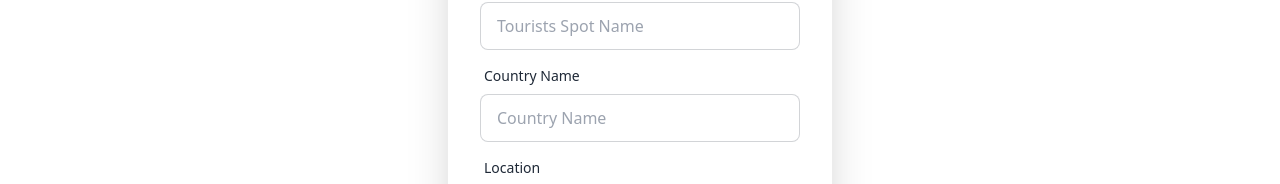
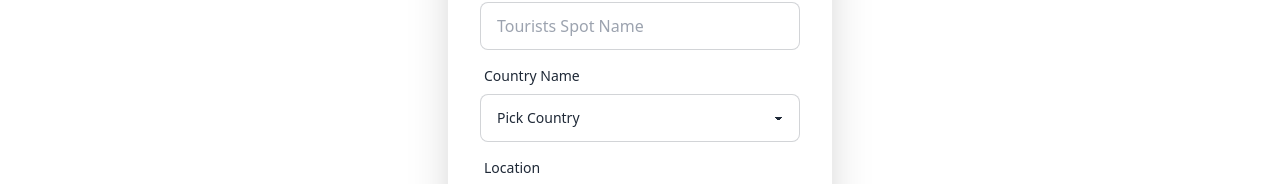
Before and after one commit to bdonti/travel-tribe-client, a React (Vite) app: page /addTouristSpot in a window 1280 px wide. Shown: the part 242-426 px from the top of the page. Built offline with nearby package versions, Linux system fonts and the light colour scheme; no server answers; sample sign-in values are in the browser's storage.

Commit message:
Select option added for country in add tourist and update section

```diff
--- a/src/pages/AddTouristSpot/AddTouristSpot.jsx
+++ b/src/pages/AddTouristSpot/AddTouristSpot.jsx
@@ -4,6 +4,7 @@ import toast from "react-hot-toast";
 
 const AddTouristSpot = () => {
   const [selectedSeason, setSelectedSeason] = useState("");
+  const [selectedCountry, setSelectedCountry] = useState("");
   const { user } = useContext(AuthContext);
   const handleAddTouristSpot = (event) => {
     event.preventDefault();
@@ -85,13 +86,25 @@ const AddTouristSpot = () => {
               <label className="label">
                 <span className="label-text">Country Name</span>
               </label>
-              <input
-                type="text"
-                placeholder="Country Name"
-                className="input input-bordered"
+              <select
+                className="select select-bordered w-full max-w-xs"
                 name="country_name"
                 required
-              />
+                value={selectedCountry}
+                onChange={(e) => setSelectedCountry(e.target.value)}
+              >
+                <option disabled value="">
+                  Pick Country
+                </option>
+                <option value="Italy">Italy</option>
+                <option value="Spain">Spain</option>
+                <option value="Greece">Greece</option>
+                <option value="Czech Republic">Czech Republic</option>
+                <option value="France">France</option>
+                <option value="United Kingdom">United Kingdom</option>
+                <option value="Germany">Germany</option>
+                <option value="Netherlands">Netherlands</option>
+              </select>
             </div>
             <div className="form-control">
               <label className="label">
--- a/src/pages/MyList/MyList.jsx
+++ b/src/pages/MyList/MyList.jsx
@@ -8,7 +8,8 @@ const MyList = () => {
   const { user } = useContext(AuthContext);
   const loadedSpots = useLoaderData();
   // const spots = loadedSpots.filter((spots) => spots.email === user.email);
-  const [selectedSeason, setSelectedSeason] = useState("");
+  // const [selectedSeason, setSelectedSeason] = useState("");
+  // const [selectedCountry, setSelectedCountry] = useState("");
   const [spots, setSpots] = useState([]);
 
   const handleUpdateClick = (spotId) => {
@@ -112,11 +113,20 @@ const MyList = () => {
     }
   }, [loadedSpots, user]);
 
-  useEffect(() => {
-    if (spots.length > 0) {
-      setSelectedSeason(spots[0].season);
-    }
-  }, [spots]);
+  // useEffect(() => {
+  //   if (spots.length > 0) {
+  //     setSelectedSeason(spots[0].season);
+  //     setSelectedCountry(spots[0].countryName);
+  //   }
+  // }, [spots]);
+
+  // const handleSeasonChange = (e) => {
+  //   setSelectedSeason(e.target.value);
+  // };
+
+  // const handleCountryChange = (e) => {
+  //   setSelectedCountry(e.target.value);
+  // };
 
   return (
     <div className="flex justify-center items-center mt-10">
@@ -214,13 +224,29 @@ const MyList = () => {
                           <label className="label">
                             <span className="label-text">Country Name</span>
                           </label>
-                          <input
-                            type="text"
-                            placeholder="Country Name"
-                            className="input input-bordered"
+                          <select
+                            className="select select-bordered w-full max-w-xs"
                             name="country_name"
-                            defaultValue={spot.countryName}
-                          />
+                          >
+                            <option
+                              disabled={!spot.countryName}
+                              value={spot.countryName}
+                            >
+                              {spot.countryName}
+                            </option>
+                            <option value="Italy">Italy</option>
+                            <option value="Spain">Spain</option>
+                            <option value="Greece">Greece</option>
+                            <option value="Czech Republic">
+                              Czech Republic
+                            </option>
+                            <option value="France">France</option>
+                            <option value="United Kingdom">
+                              United Kingdom
+                            </option>
+                            <option value="Germany">Germany</option>
+                            <option value="Netherlands">Netherlands</option>
+                          </select>
                         </div>
                         <div className="form-control">
                           <label className="label">
@@ -267,10 +293,8 @@ const MyList = () => {
                           <select
                             className="select select-bordered w-full max-w-xs"
                             name="season"
-                            value={selectedSeason}
-                            onChange={(e) => setSelectedSeason(e.target.value)}
                           >
-                            <option disabled value="">
+                            <option disabled={!spot.season} value={spot.season}>
                               {spot.season}
                             </option>
                             <option value="Winter">Winter</option>
```
